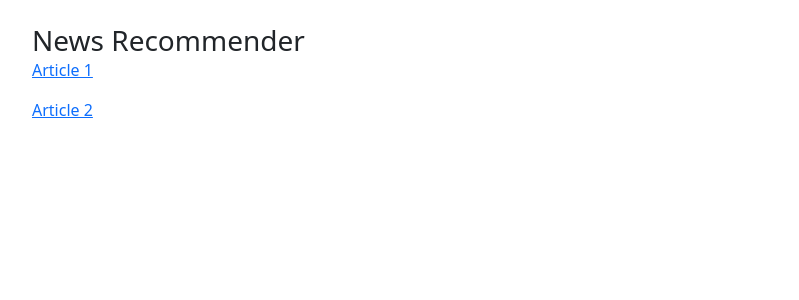
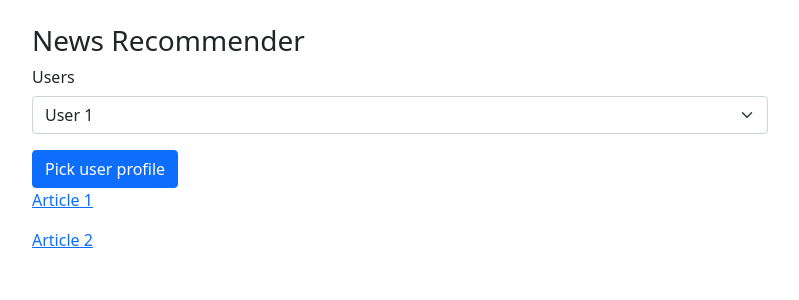
Before and after one commit to viktor-enzell/news-recommender, a Django app: page / in a window 1280 px wide. Shown: the top 300 px of the page, without its empty margins (240-1039 px from the left). Run offline with Django 3.2, Linux system fonts and the light colour scheme; some libraries are stand-ins or nearby versions.

Commit message:
User selection form and storing chosen user in browser session.

```diff
--- /dev/null
+++ b/recommender/forms.py
@@ -0,0 +1,18 @@
+from django import forms
+
+
+class UserForm(forms.Form):
+    def __init__(self, *args, **kwargs):
+        initial_user = kwargs.get('initial_user')
+        if initial_user is not None:
+            kwargs.pop('initial_user')
+        super(UserForm, self).__init__(*args, **kwargs)
+        if initial_user is not None:
+            self.fields['user'].initial = initial_user
+
+    USERS = (('User 1', 'User 1'), ('User 2', 'User 2'),)
+
+    user = forms.ChoiceField(
+        choices=USERS,
+        widget=forms.Select(attrs={'class': 'form-select'})
+    )
--- a/recommender/templates/index.html
+++ b/recommender/templates/index.html
@@ -6,6 +6,8 @@
 
     <h3 class="mb-0">News Recommender</h3>
 
+    {% include 'user_select.html' %}
+
     {% for article in  articles %}
       {% include 'article.html' %}
     {% endfor %}
--- /dev/null
+++ b/recommender/templates/user_select.html
@@ -0,0 +1,11 @@
+<form action="/" method="post">
+  {% csrf_token %}
+  {{ form.non_field_errors }}
+  <div class="mb-3">
+    {{ form.user.errors }}
+    <label for="{{ form.user.id_for_label }}" class="col-form-label">Users</label>
+    {{ form.user }}
+  </div>
+
+  <button type="submit" class="btn btn-primary">Pick user profile</button>
+</form>
--- a/recommender/views.py
+++ b/recommender/views.py
@@ -1,7 +1,21 @@
 from django.shortcuts import render
+from .forms import UserForm
+from django.http import HttpResponseRedirect
 
 
 def index(request):
+    """
+    TODO:
+        instantiate recommender somewhere
+        get users from recommender
+        get random news from recommender
+        send users and news to UI
+        retrieve selected user from UI
+        keep track of a mapping between session and user
+        send updated news to UI
+        retrieve feedback from UI and pass to recommender
+        send updated news to UI
+    """
     articles = [
         {
             'title': 'Article 1',
@@ -12,5 +26,24 @@ def index(request):
             'url': 'https://omni.se/'
         }
     ]
-    context = {'articles': articles}
+
+    if request.method == 'POST':
+        # create a form instance and populate it with data from the request:
+        form = UserForm(request.POST)
+        # check whether it's valid:
+        if form.is_valid():
+            data = form.cleaned_data
+            if data.get('user'):
+                request.session['user'] = data.get('user')
+                return HttpResponseRedirect('/')
+
+    if request.session.get('user', False):
+        form = UserForm(initial_user=request.session.get('user', False))
+    else:
+        form = UserForm()
+
+    context = {
+        'form': form,
+        'articles': articles
+    }
     return render(request, 'index.html', context)
```
Also changed, not shown: db.sqlite3.
